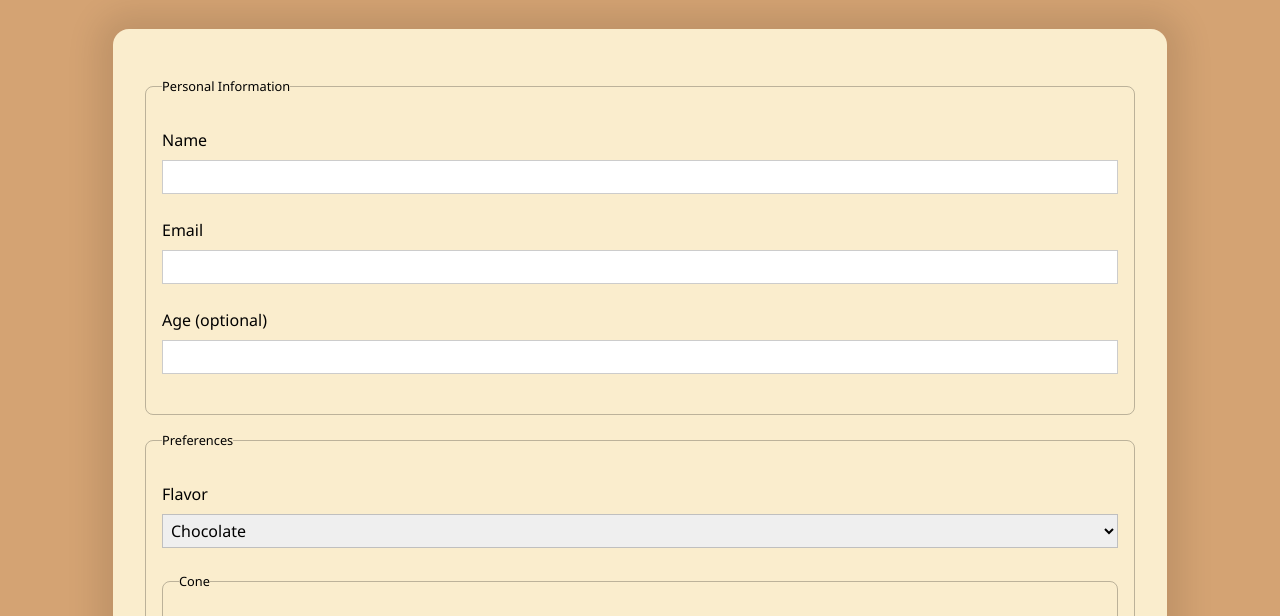
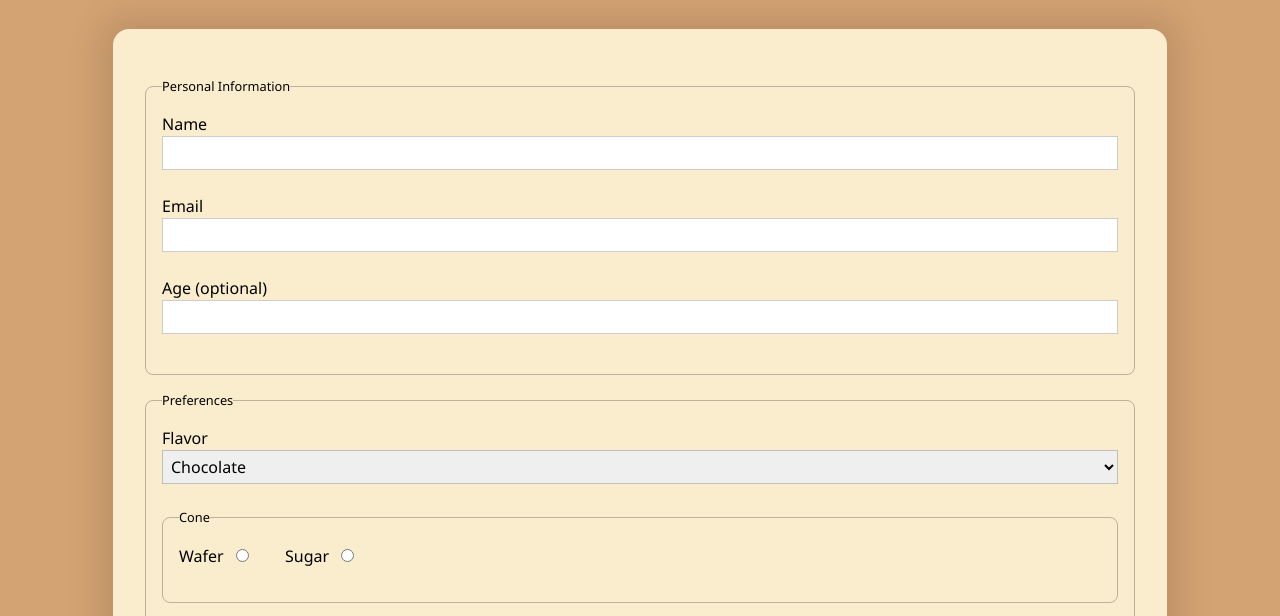
Before and after one commit to dashiedash/survey-form, a plain HTML site: page index.html in a window 1280 px wide. Shown: the part 123-739 px from the top of the page. Drawn offline with Linux system fonts and the light colour scheme.

Commit message:
Fix label style bug

```diff
--- a/styles.css
+++ b/styles.css
@@ -65,8 +65,7 @@ legend {
 }
 
 label {
-  display: block;
-  margin: 1em 0 0.5em;
+  margin: 1em 0.5em 0.5em 0;
 }
 
 input,
```
